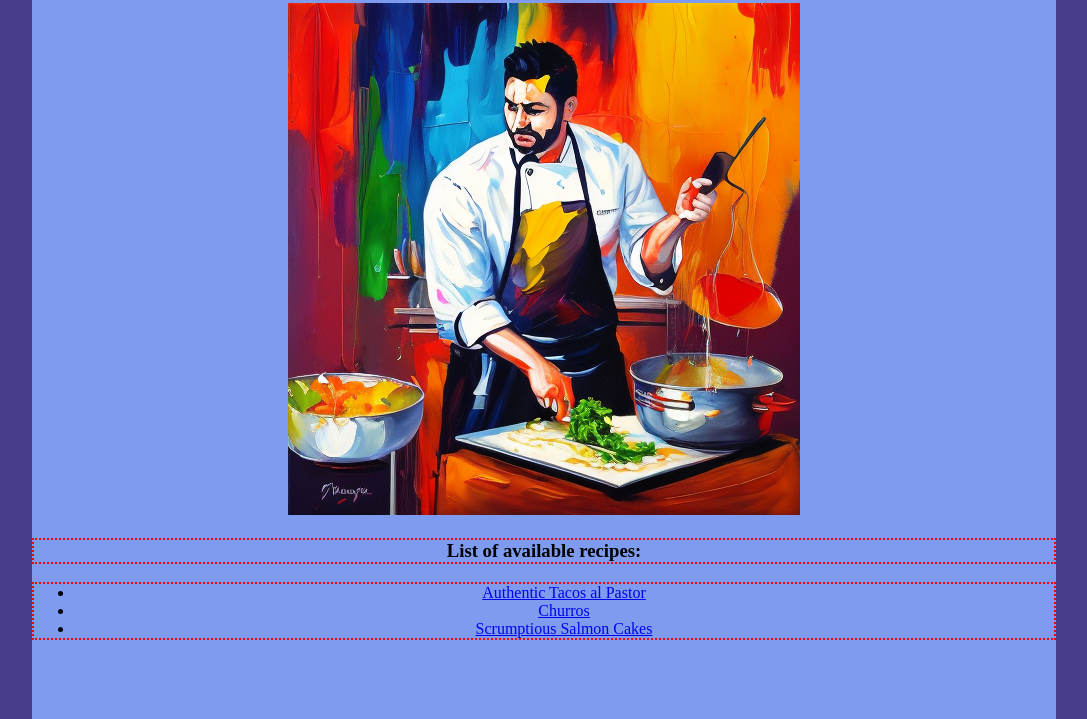
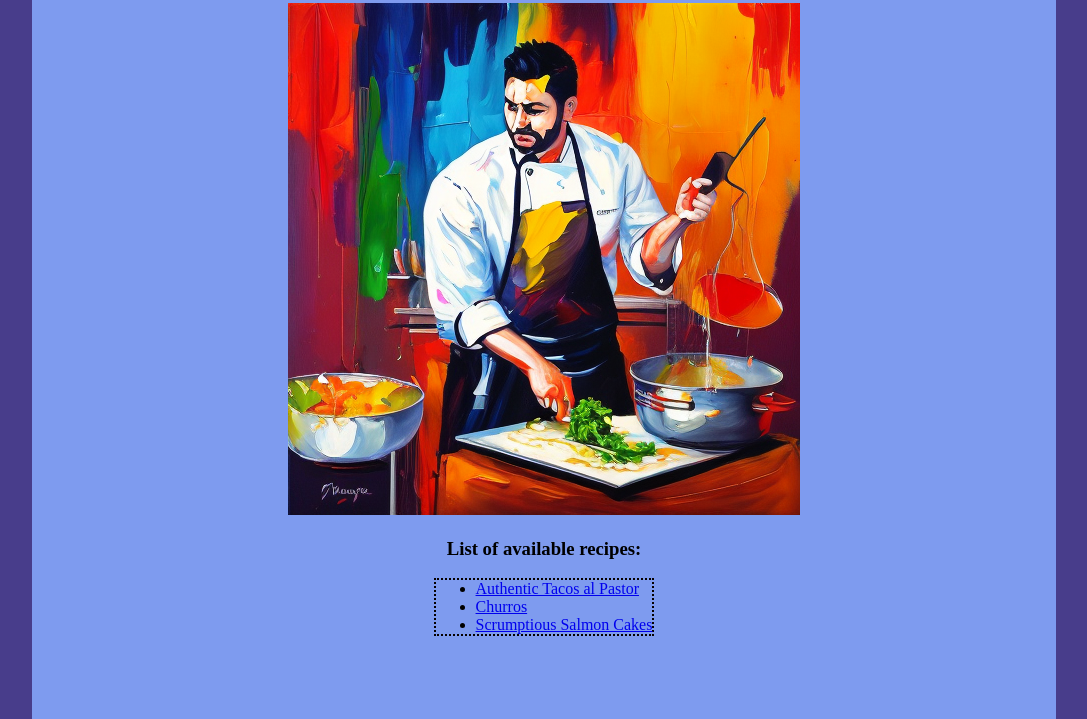
Before and after one commit to TheSergeon/odin-recipes, a plain HTML site: page index.html in a window 1280 px wide. Shown: the part 81-800 px from the top of the page, without its empty margins (96-1183 px from the left). Drawn offline with Linux system fonts and the light colour scheme.

Commit message:
Centered all objects and text

```diff
--- a/style.css
+++ b/style.css
@@ -3,7 +3,7 @@ body {
     margin: 0px
 }
 
-div {
+.bgstrip {
     background-color: rgb(126, 155, 239);
     align-self: center;
     text-align: center;
@@ -20,7 +20,9 @@ h1 {
     border:2px dotted red
 }
 
-h3, ul {
-    align-content: center;
-    border: 2px dotted red
+ ul {
+    width: fit-content;
+    margin: auto;
+    text-align: left;
+    border: 2px dotted rgb(7, 1, 1)
 }
```
